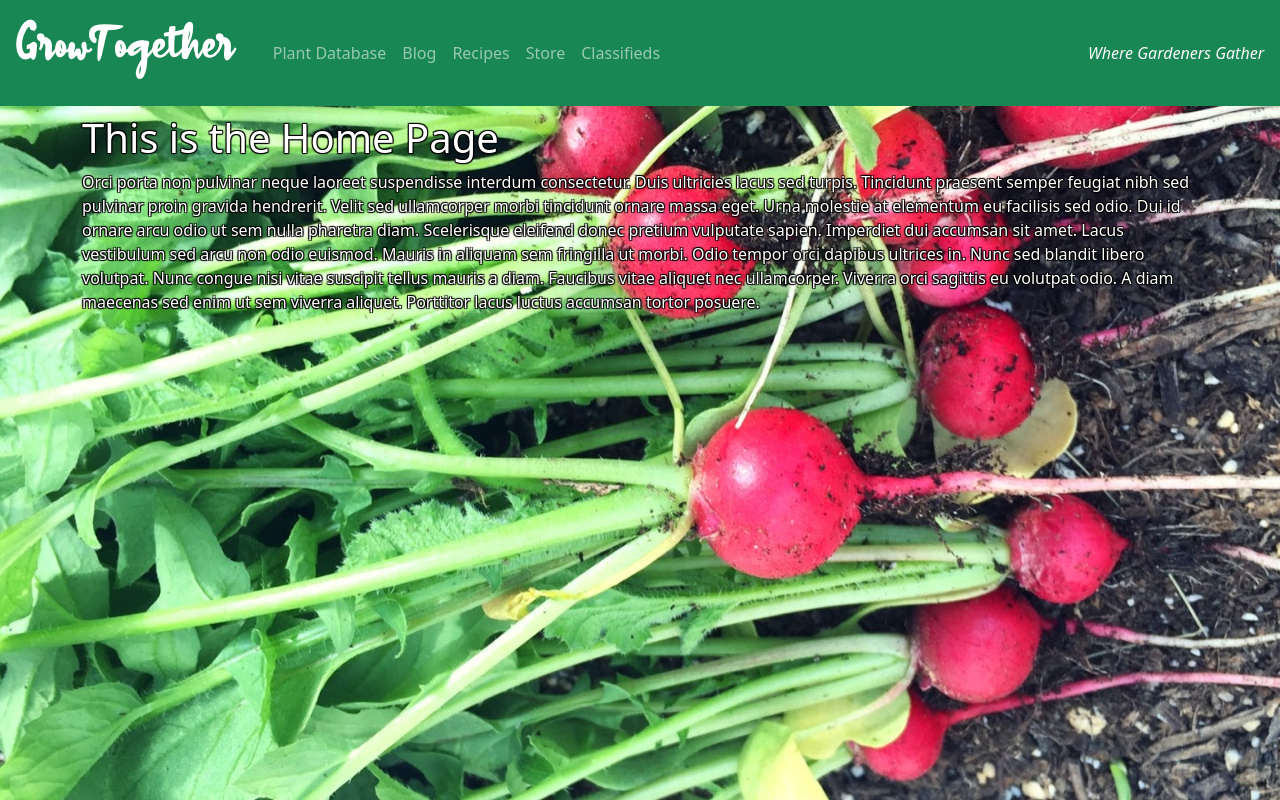
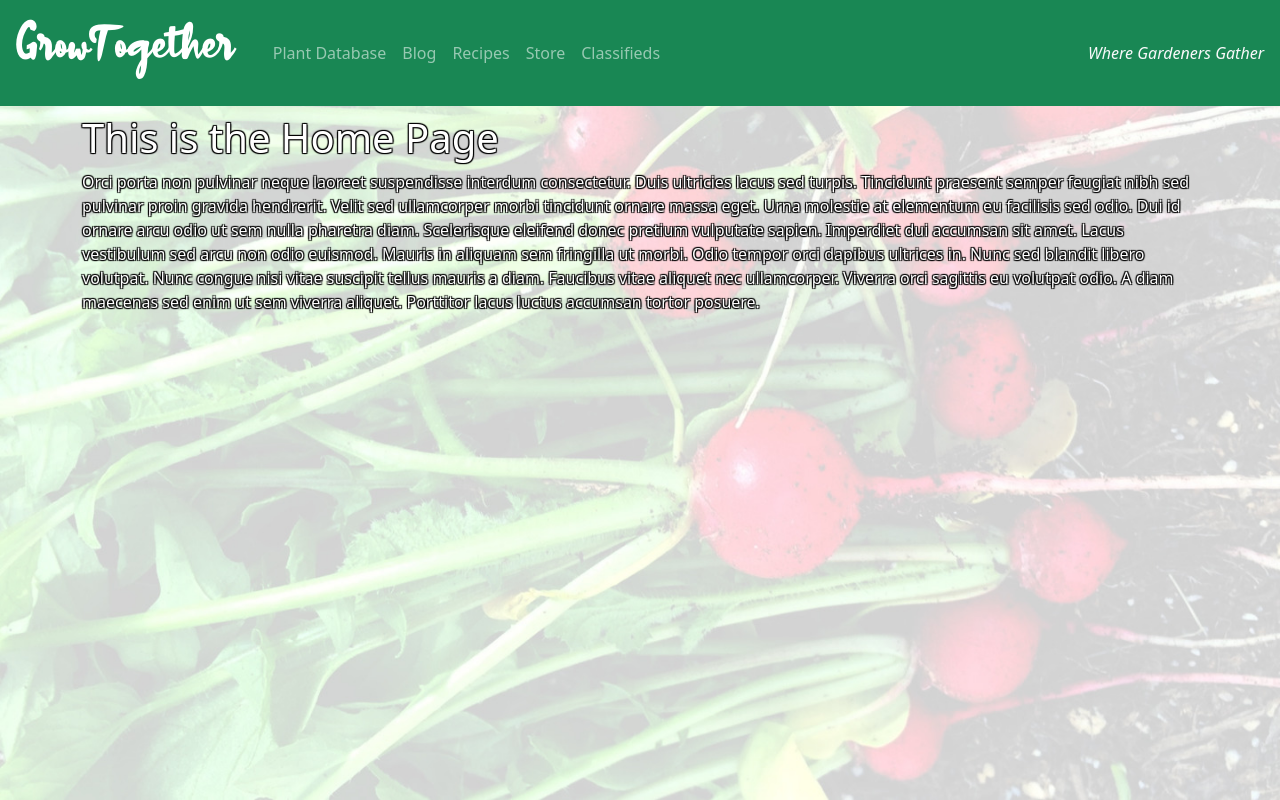
Before and after one commit to ericmtang/nc-garden-project, a React (Create React App) app: page /#/ in a window 1280 px wide. Built offline with nearby package versions, Linux system fonts and the light colour scheme.

Commit message:
try light bg, square class pics

```diff
--- a/src/App.css
+++ b/src/App.css
@@ -1,7 +1,7 @@
 body {
   font-family: "Open Sans", sans-serif;
 
-  background-image: url('./img/bg1.jpg');
+  background-image: url('./img/bg2.jpg');
   background-position: center;
   background-size: cover;
   background-attachment: fixed;
--- a/src/components/Classifieds.js
+++ b/src/components/Classifieds.js
@@ -18,7 +18,7 @@ const Classifieds = (data) => {
   };
   const style2 = {
     width: "100%",
-    height: "20vw",
+    height: "200px",
     objectFit: "cover"
   };
   const classifiedsList = CLASSIFIEDSDATA.map((datas) => {
```
Also changed, not shown: src/img/bg2.jpg (added).
